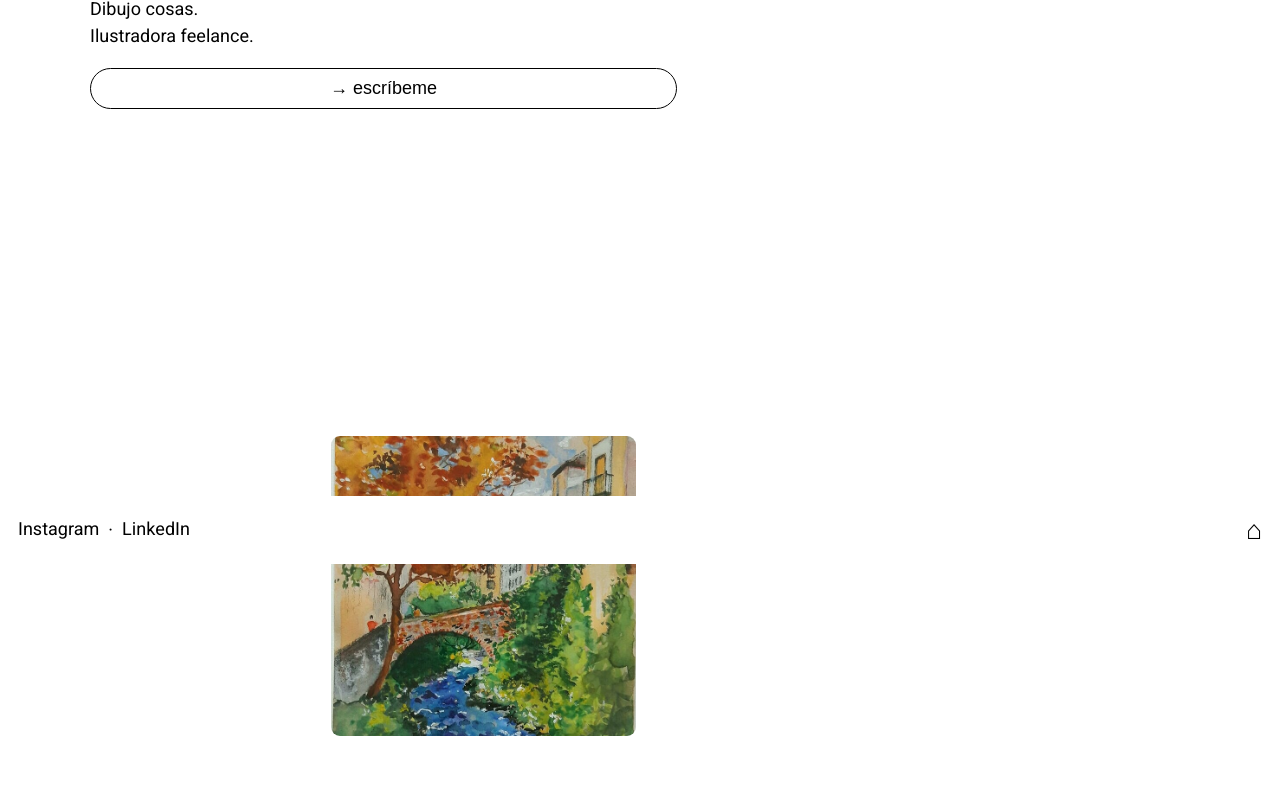
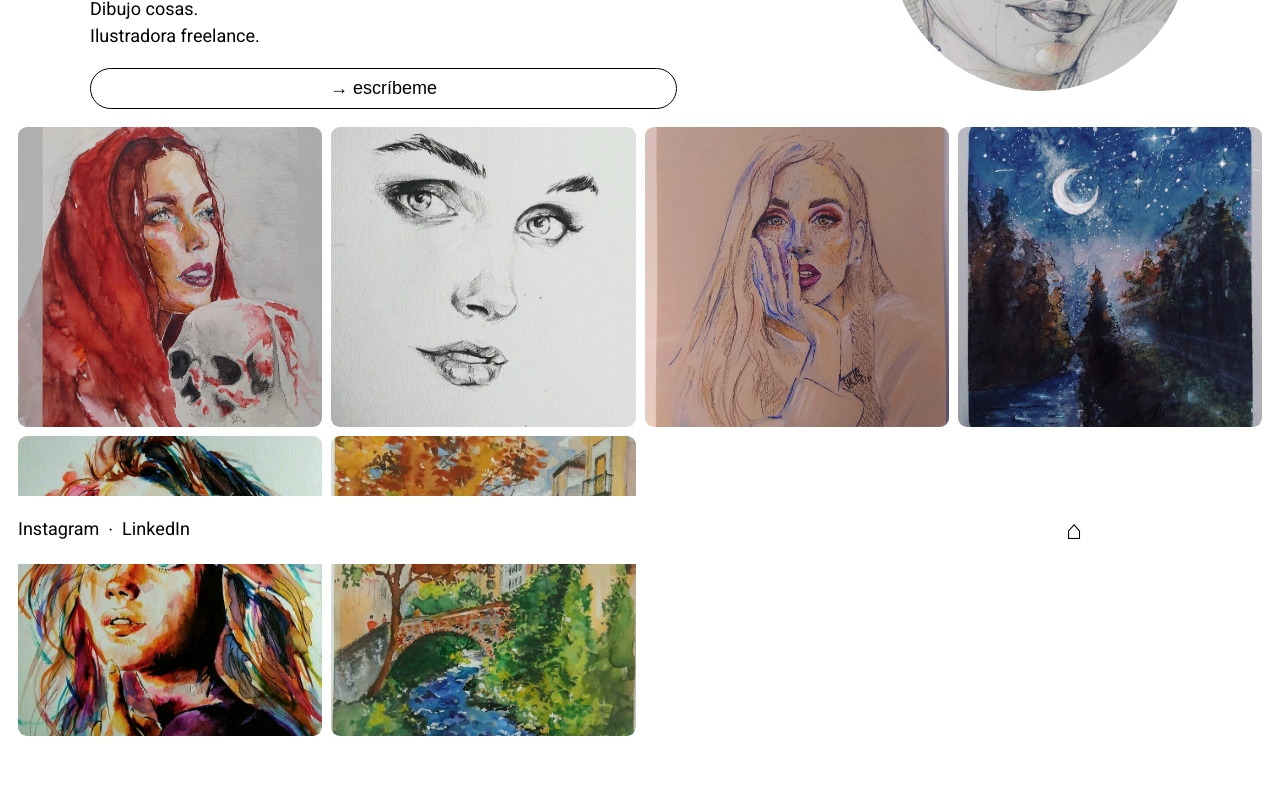
Before and after one commit to marialemon/illustrator-portfolio-web, a plain HTML site: page index.html in a window 1280 px wide. Shown: the part 236-1026 px from the top of the page. Drawn offline with Linux system fonts and the light colour scheme; files whose address does not match are found by name.

Commit message:
change img route

```diff
--- a/css/style.css
+++ b/css/style.css
@@ -93,27 +93,27 @@ button:hover {
 /* DRAWINGS */
 
 #draw-1 {
-  background: url(./images/draw-1.jpeg) center no-repeat;
+  background: url(../images/draw-1.jpeg) center no-repeat;
   background-size: cover;
 }
 
 #draw-2 {
-  background: url(./images/draw-2.jpeg) center no-repeat;
+  background: url(../images/draw-2.jpeg) center no-repeat;
   background-size: cover;
 }
 
 #draw-3 {
-  background: url(./images/draw-3.jpeg) center no-repeat;
+  background: url(../images/draw-3.jpeg) center no-repeat;
   background-size: cover;
 }
 
 #draw-4 {
-  background: url(./images/draw-4.jpeg) center no-repeat;
+  background: url(../images/draw-4.jpeg) center no-repeat;
   background-size: cover;
 }
 
 #draw-5 {
-  background: url(./images/draw-5.jpeg) center no-repeat;
+  background: url(../images/draw-5.jpeg) center no-repeat;
   background-size: cover;
 }
 
@@ -130,6 +130,7 @@ button:hover {
   padding: 0.5rem 1rem;
   position: fixed;
   width: 100%;
+  max-width: 1100px;
 }
 
 body .footer .footer-nav {
@@ -169,7 +170,7 @@ body .footer .footer-nav .nav-menu {
   }
 
   .header .profile-image {
-    background: url(./images/img-profile.jpeg) center -135px no-repeat;
+    background: url(../images/img-profile.jpeg) center -135px no-repeat;
     background-size: 140%;
   }
 
--- a/index.html
+++ b/index.html
@@ -27,7 +27,7 @@
                 Dibujo cosas.
             </p>
             <p>
-                Ilustradora feelance.
+                Ilustradora freelance.
             </p>
         </article>
 
```
Also changed, not shown: images/WhatsApp Image 2022-03-20 at 7.10.22 PM (3).jpeg (deleted).
